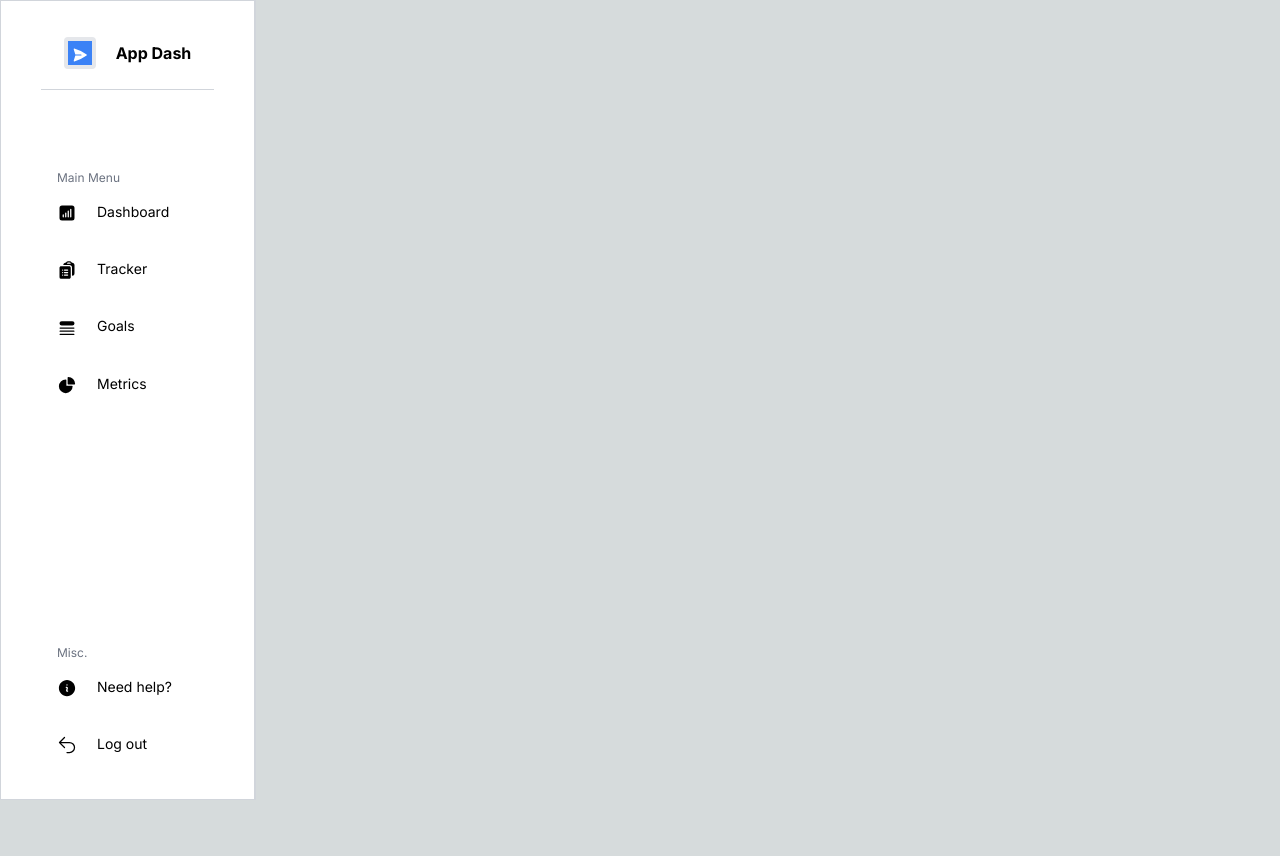
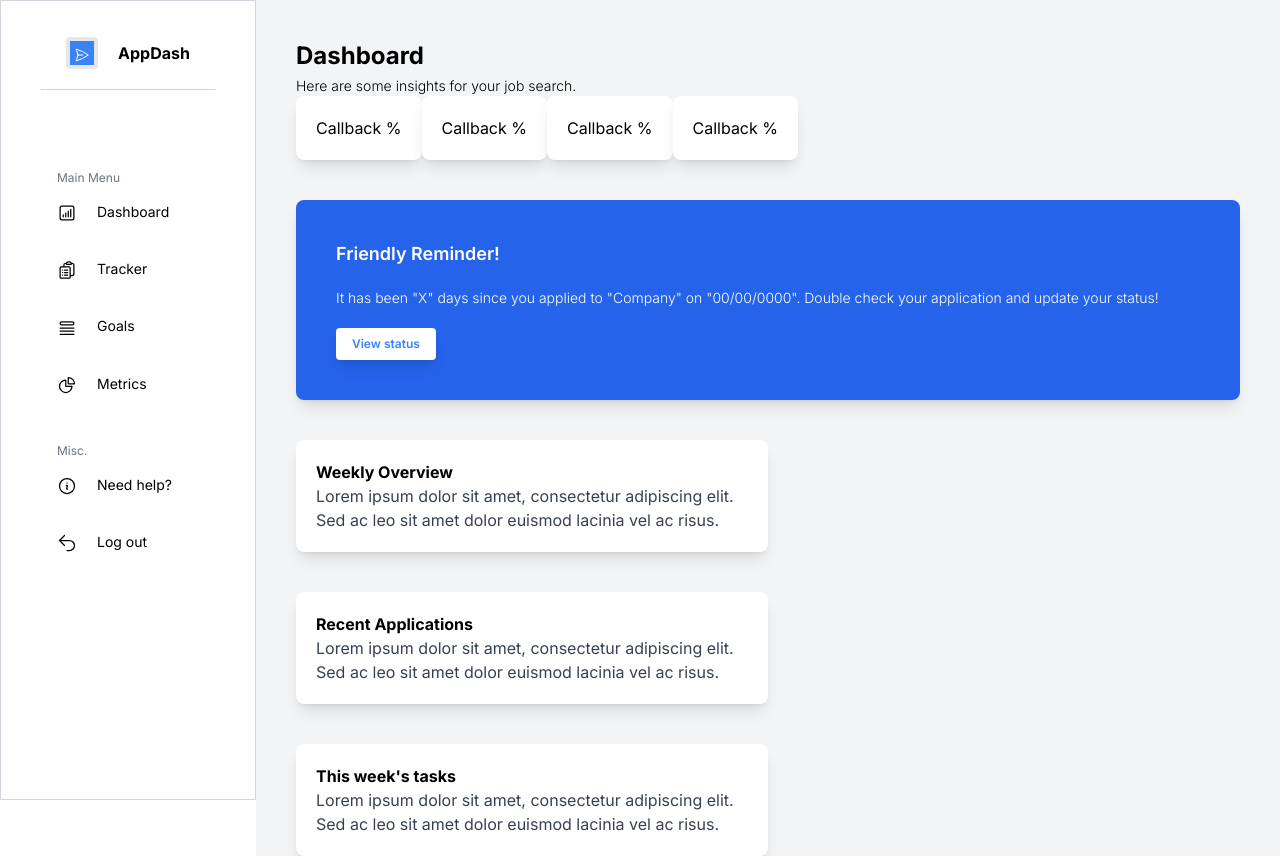
Before and after one commit to skhanal5/Insights, a Next.js app in the folder crud-app/app-tracker/: page /dashboard in a window 1280 px wide. Before the commit the page ends 800 px from the top, so only its background shows below. Built offline with nearby package versions, Linux system fonts and the light colour scheme.

Commit message:
refactoring, started dashboard implementation

```diff
--- /dev/null
+++ b/crud-app/app-tracker/app/dashboard/components/mainpanel.js
@@ -0,0 +1,49 @@
+import { CalendarDaysIcon, ChartBarIcon, ClipboardDocumentCheckIcon } from "@heroicons/react/24/outline";
+import Image from "next/image";
+export default function MainPanel() {
+    return(
+      <div className="flex-1 bg-gray-100">
+         <div className="flex flex-col ml-10 mr-10 mt-10">
+            <div>
+                <div>
+                  <h2 className="font-bold text-2xl font-blue-700"> Dashboard </h2>
+                  <p className="mt-1 text-sm font-light font-gray-100"> Here are some insights for your job search. </p>
+                </div>
+            </div>
+            <div className="flex flex-row">
+                <div className="bg-white shadow-lg rounded-lg p-5 w-fit">
+                  <h2>Callback %</h2>
+                </div>
+                <div className="bg-white shadow-lg rounded-lg p-5 w-fit">
+                  <h2>Callback %</h2>
+                </div>
+                <div className="bg-white shadow-lg rounded-lg p-5 w-fit">
+                  <h2>Callback %</h2>
+                </div>
+                <div className="bg-white shadow-lg rounded-lg p-5 w-fit">
+                  <h2>Callback %</h2>
+                </div>
+            </div>
+            <div className="flex flex-row shadow-lg rounded-lg bg-blue-600 mt-10 p-10 h-auto w-auto">
+              <div>
+                  <p className="text-lg font-semibold text-white">Friendly Reminder!</p>
+                  <p className="text-sm font-light text-white mt-5">It has been "X" days since you applied to "Company" on "00/00/0000". Double check your application and update your status!</p>
+                  <button className="bg-white hover:bg-blue-100 shadow-lg text-blue-500 font-semibold text-xs mt-5 py-2 px-4 rounded">View status</button>
+              </div>
+            </div>
+            <div className="bg-white shadow-lg rounded-lg w-1/2 p-5 mt-10">
+                <h3 className="font-bold font-blue-700"> Weekly Overview </h3>
+                <p className="text-gray-700">Lorem ipsum dolor sit amet, consectetur adipiscing elit. Sed ac leo sit amet dolor euismod lacinia vel ac risus.</p>
+            </div>
+            <div className="bg-white shadow-lg rounded-lg w-1/2 p-5 mt-10">
+                <h3 className="font-bold font-blue-700"> Recent Applications </h3>
+                <p className="text-gray-700">Lorem ipsum dolor sit amet, consectetur adipiscing elit. Sed ac leo sit amet dolor euismod lacinia vel ac risus.</p>
+            </div>
+            <div className="bg-white shadow-lg rounded-lg w-1/2 p-5 mt-10">
+                <h3 className="font-bold font-blue-700"> This week's tasks </h3>
+                <p className="text-gray-700">Lorem ipsum dolor sit amet, consectetur adipiscing elit. Sed ac leo sit amet dolor euismod lacinia vel ac risus.</p>
+            </div>
+         </div>
+      </div>
+  )
+}
--- a/crud-app/app-tracker/app/dashboard/components/navbar.js
+++ /dev/null
@@ -1,4 +0,0 @@
-
-export default function Navbar() {
-  return
-}
--- a/crud-app/app-tracker/app/dashboard/components/sidebar.js
+++ b/crud-app/app-tracker/app/dashboard/components/sidebar.js
@@ -1,57 +1,53 @@
-import {PaperAirplaneIcon, ChartBarSquareIcon, InformationCircleIcon, ClipboardDocumentListIcon, ArrowUturnLeftIcon, ChartPieIcon, QueueListIcon} from '@heroicons/react/24/solid'
+import {PaperAirplaneIcon, ChartBarSquareIcon, InformationCircleIcon, ClipboardDocumentListIcon, ArrowUturnLeftIcon, ChartPieIcon, QueueListIcon} from '@heroicons/react/24/outline'
 
 export default function Sidebar() {
     return(
-        <div className="bg-white border border-r-2 border-gray-300 h-screen w-64 fixed left-0 top-0 py-4 px-2">
-            <div class="flex flex-nowrap flex-col justify-center h-full ml-8 mr-8">
-                <div class="flex items-center mt-5 justify-center">
-                    <div class="border border-4 rounded bg-blue-500 mr-5 p-0">
-                        <PaperAirplaneIcon class="text-white h-4 w-6 inline-block"></PaperAirplaneIcon>
+        <div className="h-screen w-1/5 py-4 px-2 border border-r border-gray-300 bg-white">
+            <div className="flex flex-nowrap flex-col justify-center h-full ml-8 mr-8">
+                <div className="flex items-center mt-5 justify-center">
+                    <div className="border border-4 rounded bg-blue-500 mr-5 p-0">
+                        <PaperAirplaneIcon className="text-white h-4 w-6 inline-block"></PaperAirplaneIcon>
                     </div>
-                    <h1 class="text-base font-bold">App Dash</h1>
+                    <h1 className="text-base font-bold">AppDash</h1>
                 </div>
-                <div class="border-t border-gray-300 mt-5"></div>
-                <div class="flex flex-nowrap flex-grow">
+                <div className="border-t border-gray-300 mt-5"></div>
+                <div className="flex flex-nowrap flex-grow">
                     <ul>
-                        <p class="mt-20 text-xs ml-4 mb-2 text-gray-500"> Main Menu </p>
+                        <p className="mt-20 text-xs ml-4 mb-2 text-gray-500"> Main Menu </p>
                         <li>
-                            <a class="hover:bg-blue-200 hover:cursor-pointer py-2 px-4 text-sm rounded active:text-bold">
-                                <ChartBarSquareIcon class="h-5 w-5 inline-block mr-5"></ChartBarSquareIcon>
+                            <a className="hover:bg-blue-200 hover:cursor-pointer py-2 px-4 text-sm rounded active:text-bold">
+                                <ChartBarSquareIcon className="h-5 w-5 inline-block mr-5"></ChartBarSquareIcon>
                                 Dashboard
                             </a>
                         </li>
-                        <li class="mt-5">
-                            <a class="mt-2 hover:bg-blue-200 hover:cursor-pointer py-2 px-4 text-sm rounded">
-                                <ClipboardDocumentListIcon class="h-5 w-5 inline-block mr-5"></ClipboardDocumentListIcon>
+                        <li className="mt-5">
+                            <a className="mt-2 hover:bg-blue-200 hover:cursor-pointer py-2 px-4 text-sm rounded">
+                                <ClipboardDocumentListIcon className="h-5 w-5 inline-block mr-5"></ClipboardDocumentListIcon>
                                 Tracker
                             </a>
                         </li>
-                        <li class="mt-5">
-                            <a class="mt-2 hover:bg-blue-200 hover:cursor-pointer py-2 px-4 text-sm rounded">
-                                <QueueListIcon class="h-5 w-5 inline-block mr-5"></QueueListIcon>
+                        <li className="mt-5">
+                            <a className="mt-2 hover:bg-blue-200 hover:cursor-pointer py-2 px-4 text-sm rounded">
+                                <QueueListIcon className="h-5 w-5 inline-block mr-5"></QueueListIcon>
                                 Goals
                             </a>
                         </li>
-                        <li class="mt-5">
-                            <a class="mt-2 hover:bg-blue-200 hover:cursor-pointer py-2 px-4 text-sm rounded">
-                                <ChartPieIcon  class="h-5 w-5 inline-block mr-5"></ChartPieIcon>
+                        <li className="mt-5">
+                            <a className="mt-2 hover:bg-blue-200 hover:cursor-pointer py-2 px-4 text-sm rounded">
+                                <ChartPieIcon  className="h-5 w-5 inline-block mr-5"></ChartPieIcon>
                                 Metrics
                             </a>
                         </li>
-                    </ul>
-                </div>
-                <div class="flex mt-auto">
-                    <ul>
-                        <p class="mt-20 text-xs ml-4 mb-2 text-gray-500"> Misc. </p>
-                        <li class = "mb-5">
-                            <a class="hover:bg-blue-200 hover:cursor-pointer py-2 px-4 text-sm rounded">
-                                <InformationCircleIcon  class="h-5 w-5 inline-block mr-5"></InformationCircleIcon>
+                        <p className="mt-10 text-xs ml-4 mb-2 text-gray-500"> Misc. </p>
+                        <li className = "mb-5">
+                            <a className="hover:bg-blue-200 hover:cursor-pointer py-2 px-4 text-sm rounded">
+                                <InformationCircleIcon  className="h-5 w-5 inline-block mr-5"></InformationCircleIcon>
                                 Need help?
                             </a>
                         </li>
-                        <li class = "mb-5">
-                            <a class="mt-2 hover:bg-blue-200 hover:cursor-pointer py-2 px-4 text-sm rounded">
-                                <ArrowUturnLeftIcon  class="h-5 w-5 inline-block mr-5"></ArrowUturnLeftIcon>
+                        <li className = "mb-5">
+                            <a className="mt-2 hover:bg-blue-200 hover:cursor-pointer py-2 px-4 text-sm rounded">
+                                <ArrowUturnLeftIcon  className="h-5 w-5 inline-block mr-5"></ArrowUturnLeftIcon>
                                 Log out
                             </a>
                         </li>
--- a/crud-app/app-tracker/app/dashboard/page.js
+++ b/crud-app/app-tracker/app/dashboard/page.js
@@ -1,11 +1,15 @@
-import Navbar from "./components/navbar";
+import MainPanel from "./components/mainpanel";
 import Sidebar from "./components/sidebar";
 
 export default function Dashboard() {
   return (
-    <main>
-        <Navbar></Navbar>
-        <Sidebar></Sidebar>
-    </main>
+    <body>
+      <main>
+        <div className="flex">
+             <Sidebar></Sidebar>
+              <MainPanel></MainPanel>
+        </div>
+      </main>
+    </body>
   )
 }
--- a/crud-app/app-tracker/app/globals.css
+++ b/crud-app/app-tracker/app/globals.css
@@ -1,31 +1,6 @@
 @tailwind base;
 @tailwind components;
 @tailwind utilities;
-
-:root {
-  --foreground-rgb: 0, 0, 0;
-  --background-start-rgb: 214, 219, 220;
-  --background-end-rgb: 255, 255, 255;
-}
-
-@media (prefers-color-scheme: dark) {
-  :root {
-    --foreground-rgb: 255, 255, 255;
-    --background-start-rgb: 0, 0, 0;
-    --background-end-rgb: 0, 0, 0;
-  }
-}
-
-body {
-  color: rgb(var(--foreground-rgb));
-  background: linear-gradient(
-      to bottom,
-      transparent,
-      rgb(var(--background-end-rgb))
-    )
-    rgb(var(--background-start-rgb));
-}
-
 
 ul a{
   display: block;
--- a/crud-app/app-tracker/app/page.js
+++ b/crud-app/app-tracker/app/page.js
@@ -1,6 +1,6 @@
 import Image from 'next/image'
 
-export default function Dashboard() {
+export default function Home() {
   return (
     <main className="flex min-h-screen flex-col items-center justify-between p-24">
     </main>
```
Also changed, not shown: crud-app/app-tracker/app/dashboard/components/table.js (deleted), crud-app/app-tracker/public/illustration1.svg (added), crud-app/app-tracker/public/job.png (added).
